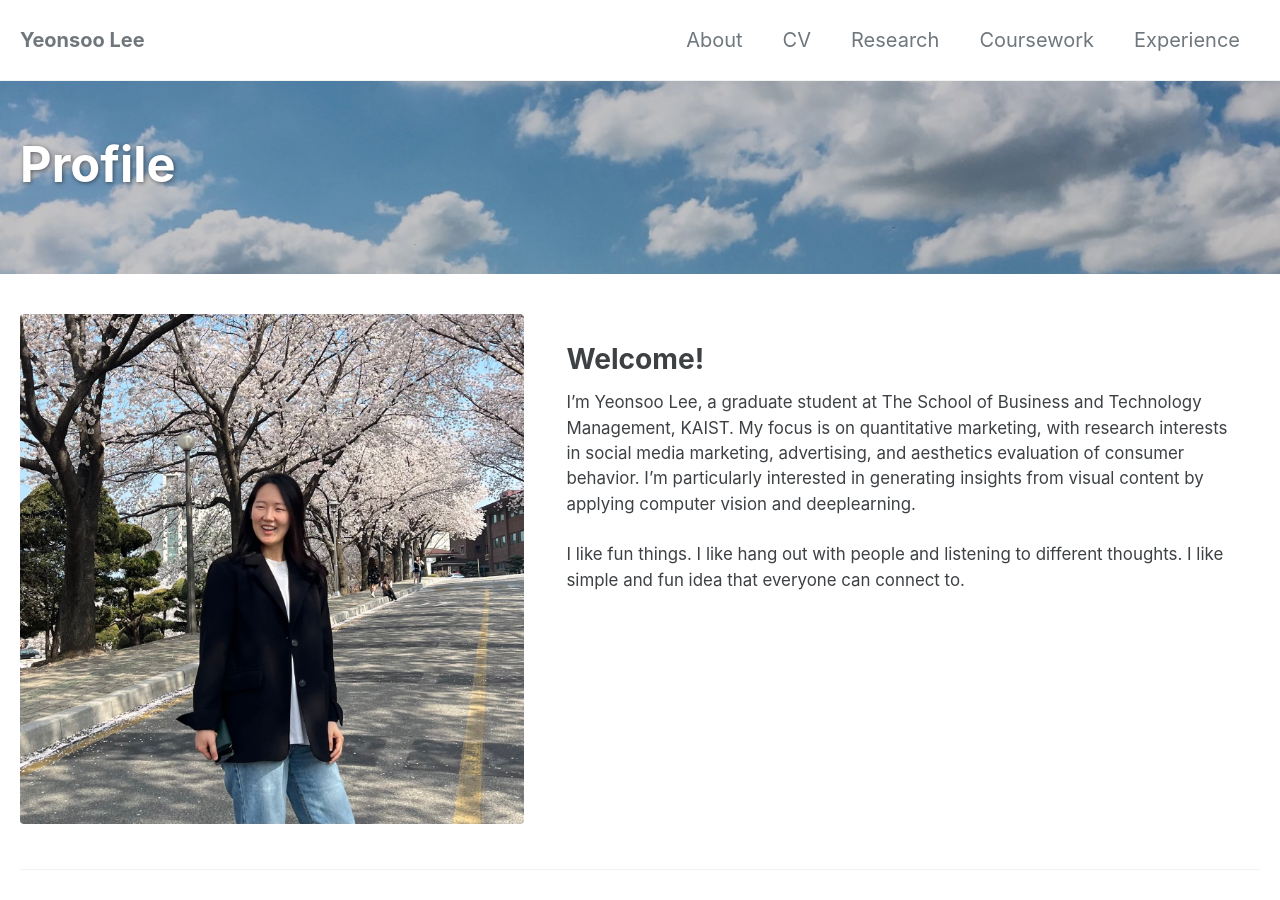
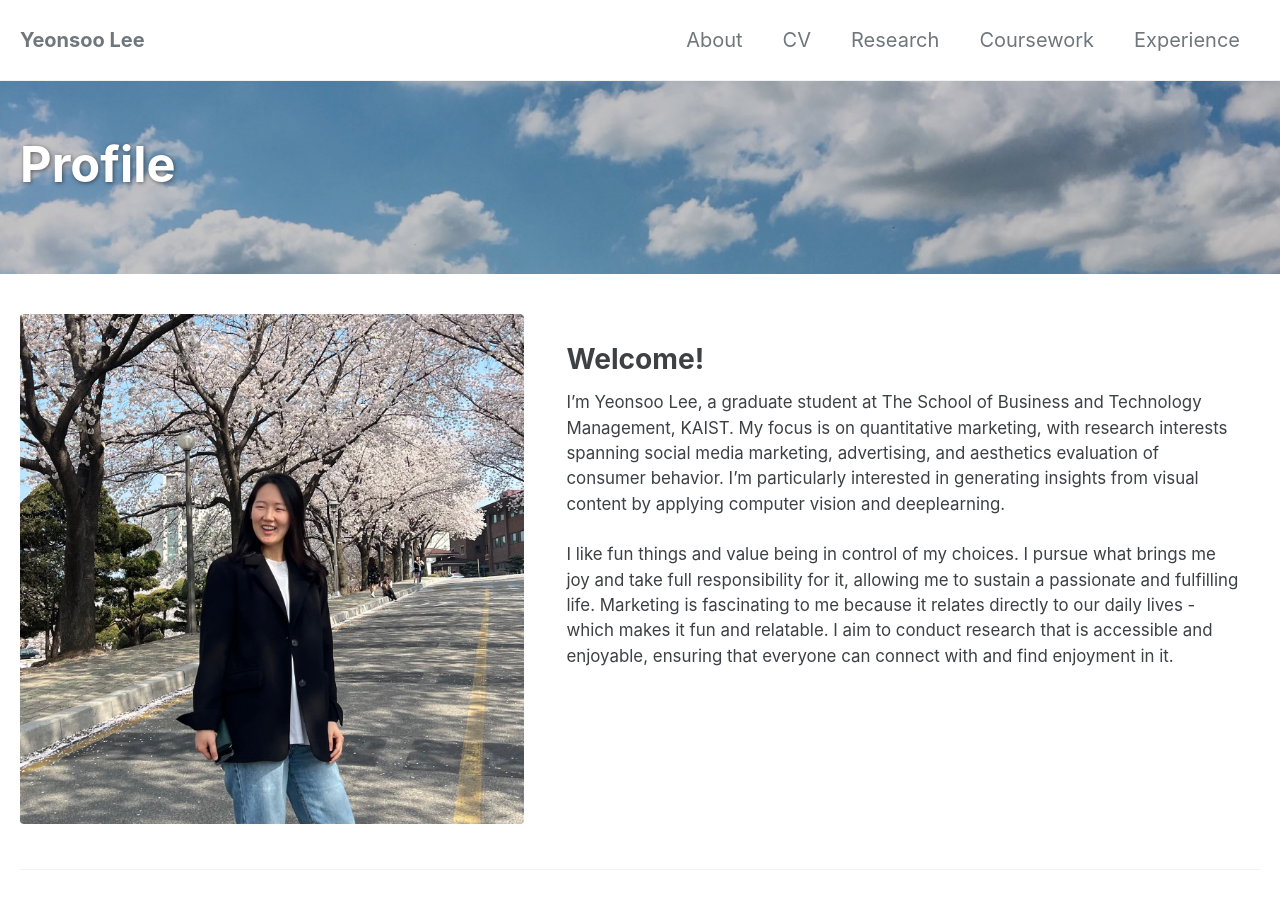
Before and after one commit to soo-13/soo-13.github.io, a Jekyll site: the page built from index.md, in a window 1280 px wide and 900 px high. Built offline with Jekyll 4.4.1, drawn with Linux system fonts in a browser that asks for light colours; cached includes are drawn as plain includes.

Commit message:
in progress

```diff
--- a/index.md
+++ b/index.md
@@ -12,7 +12,7 @@ feature_row:
   - image_path: assets/images/profile2.jpeg
     alt: "placeholder image 1"
     title: Welcome!
-    excerpt: "I'm Yeonsoo Lee, a graduate student at The School of Business and Technology Management, KAIST. My focus is on quantitative marketing, with research interests in social media marketing, advertising, and aesthetics evaluation of consumer behavior. I'm particularly interested in generating insights from visual content by applying computer vision and deeplearning. <br/><br/> I like fun things. I like hang out with people and listening to different thoughts. I like simple and fun idea that everyone can connect to. "
+    excerpt: "I'm Yeonsoo Lee, a graduate student at The School of Business and Technology Management, KAIST. My focus is on quantitative marketing, with research interests spanning social media marketing, advertising, and aesthetics evaluation of consumer behavior. I'm particularly interested in generating insights from visual content by applying computer vision and deeplearning. <br/><br/> I like fun things and value being in control of my choices. I pursue what brings me joy and take full responsibility for it, allowing me to sustain a passionate and fulfilling life. Marketing is fascinating to me because it relates directly to our daily lives - which makes it fun and relatable. I aim to conduct research that is accessible and enjoyable, ensuring that everyone can connect with and find enjoyment in it."
 
 ---
 {% include feature_row id="feature_row" type="left" %}
```
Also changed, not shown: _pages/cw1.md (+0 -1 lines).
